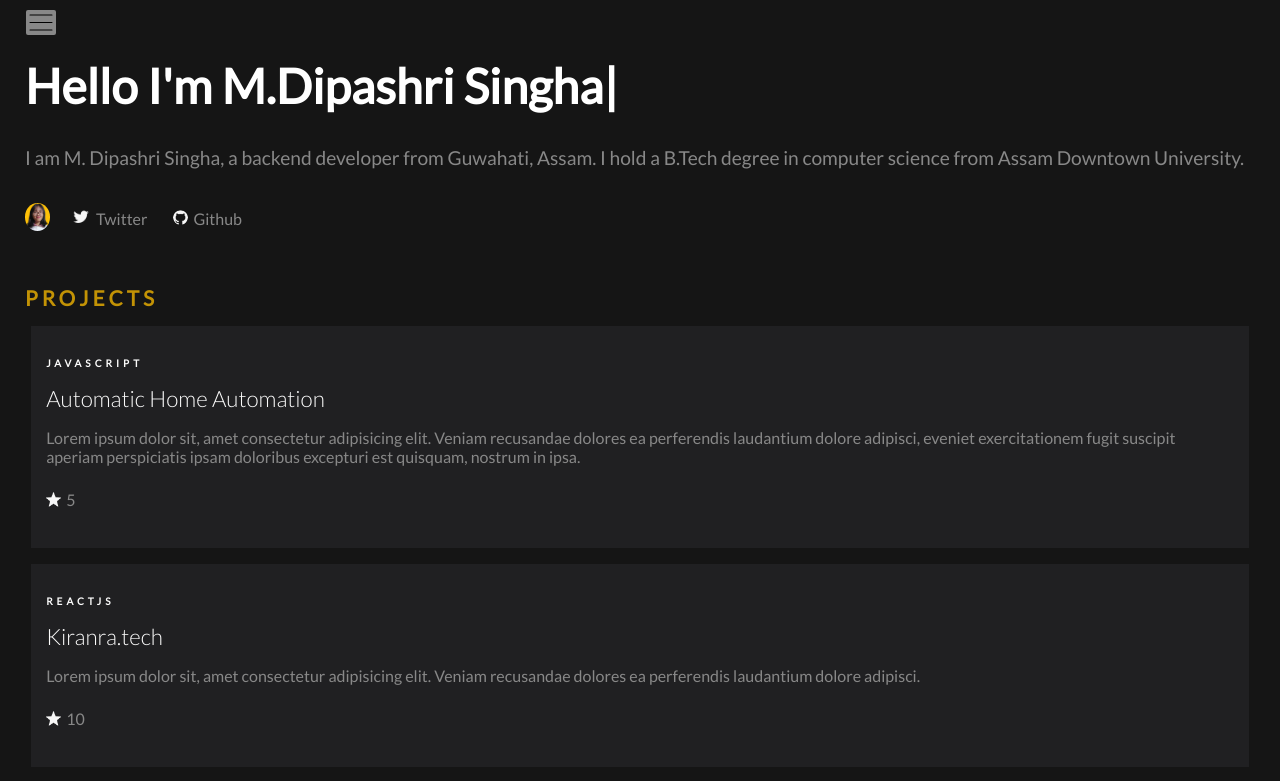
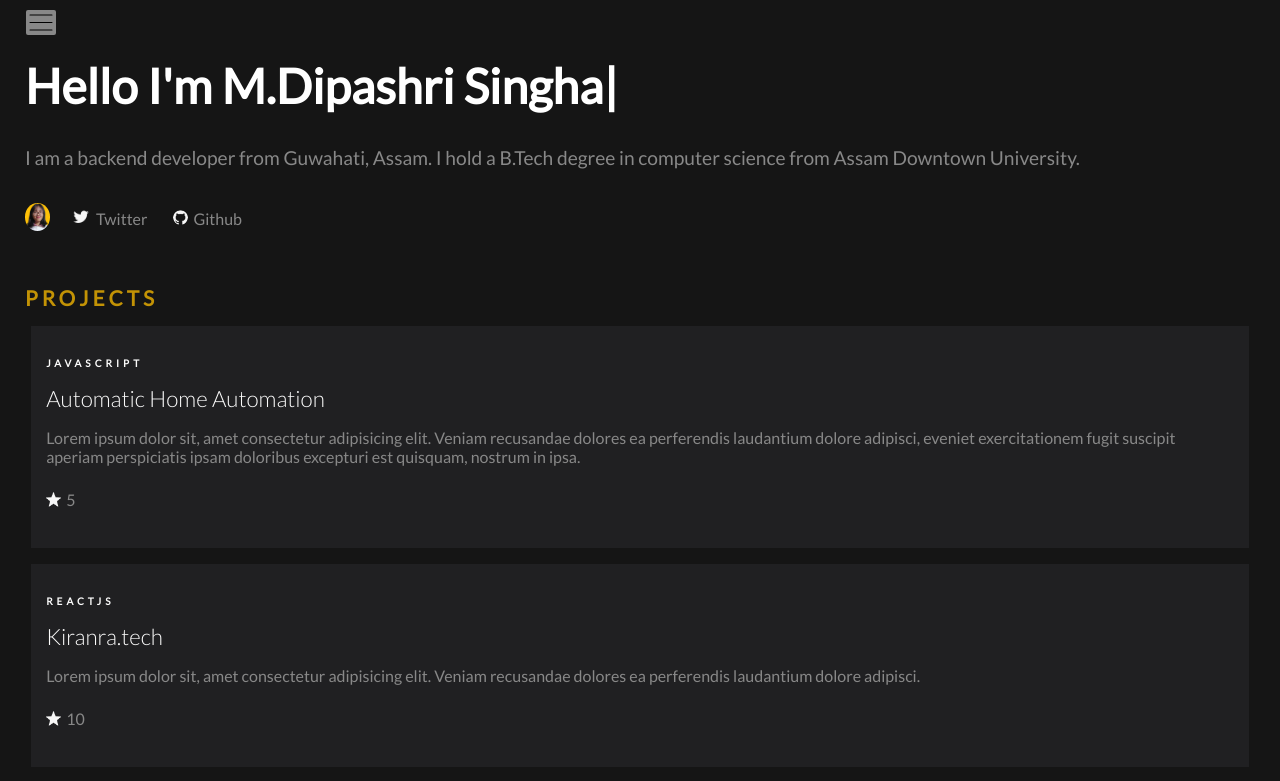
Before and after one commit to raikiran07/dipashree-portfolio, a React (Vite) app: page / in a window 1280 px wide. Shown: the top 781 px of the page. Built offline with nearby package versions, Linux system fonts and the light colour scheme; a web font is replaced by a local one.

Commit message:
footer updated

```diff
--- a/src/App.jsx
+++ b/src/App.jsx
@@ -37,7 +37,7 @@ function App() {
           <HeaderText />
         </h1>
         <p className="about-me text">
-        I am M. Dipashri Singha, a backend developer from Guwahati, Assam. I hold a B.Tech degree in computer science from Assam Downtown University.
+        I am a backend developer from Guwahati, Assam. I hold a B.Tech degree in computer science from Assam Downtown University.
         </p>
 
         <div className="social-links">
@@ -229,7 +229,7 @@ function App() {
       </main>
       <footer>
         <p className="text">
-        <span className="highlight">&copy;</span> Dipashree Singha <span className="highlight">2023</span>
+        <span className="highlight">&copy;</span> Dipashree Singha <span className="highlight">2024</span>
         </p>
 
       </footer>
```
